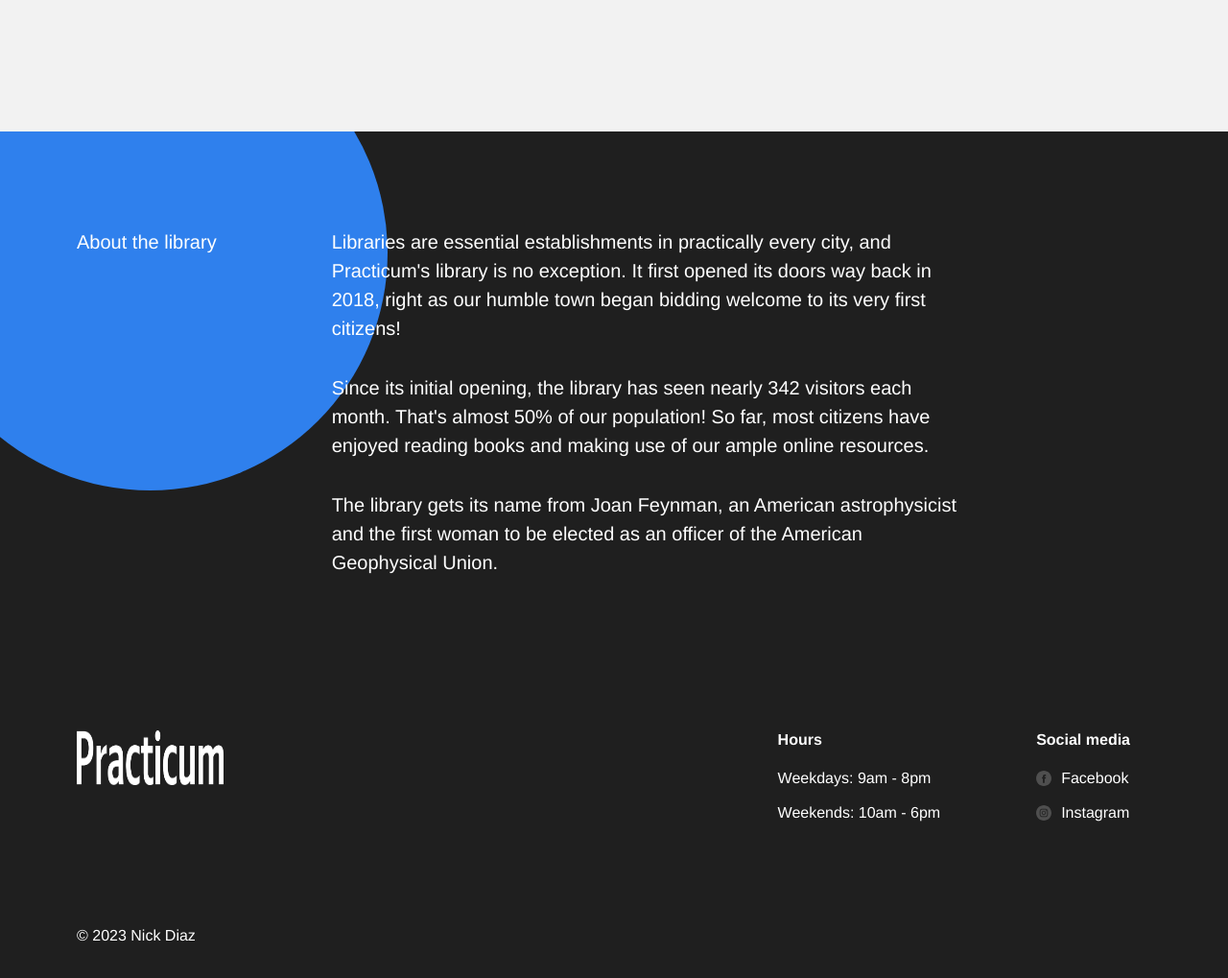
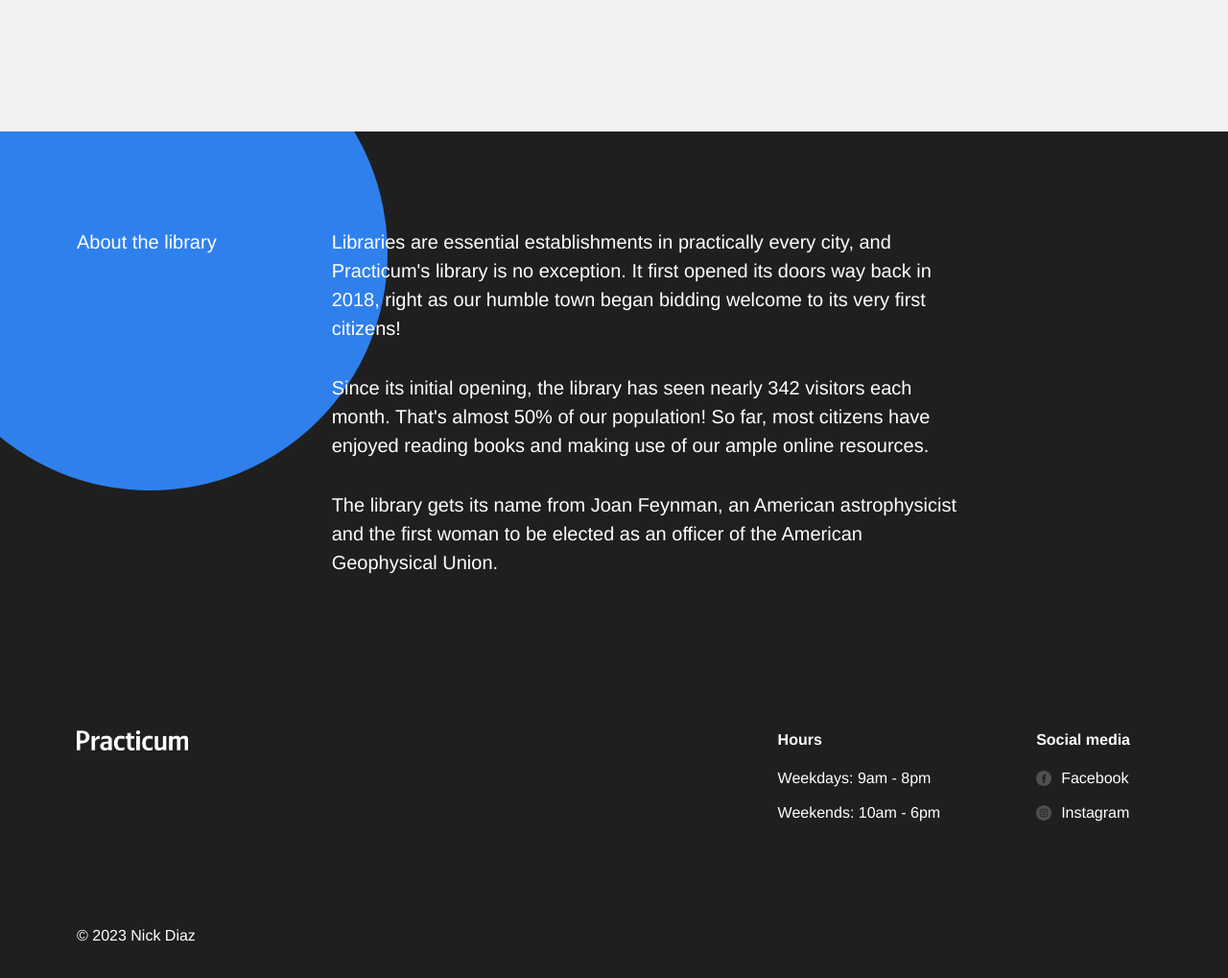
Before and after one commit to niickyds/se_project_library, a plain HTML site: page index.html in a window 1280 px wide. Shown: the part 3305-4324 px from the top of the page at 96% size. Drawn offline with Linux system fonts and the light colour scheme.

Commit message:
footer logo

```diff
--- a/styles/style.css
+++ b/styles/style.css
@@ -435,8 +435,8 @@
 }
 
 .footer__logo {
-  width: 153px;
-  height: 57px;
+  width: 116px;
+  height: 21px;
 }
 
 .footer__list {
```
